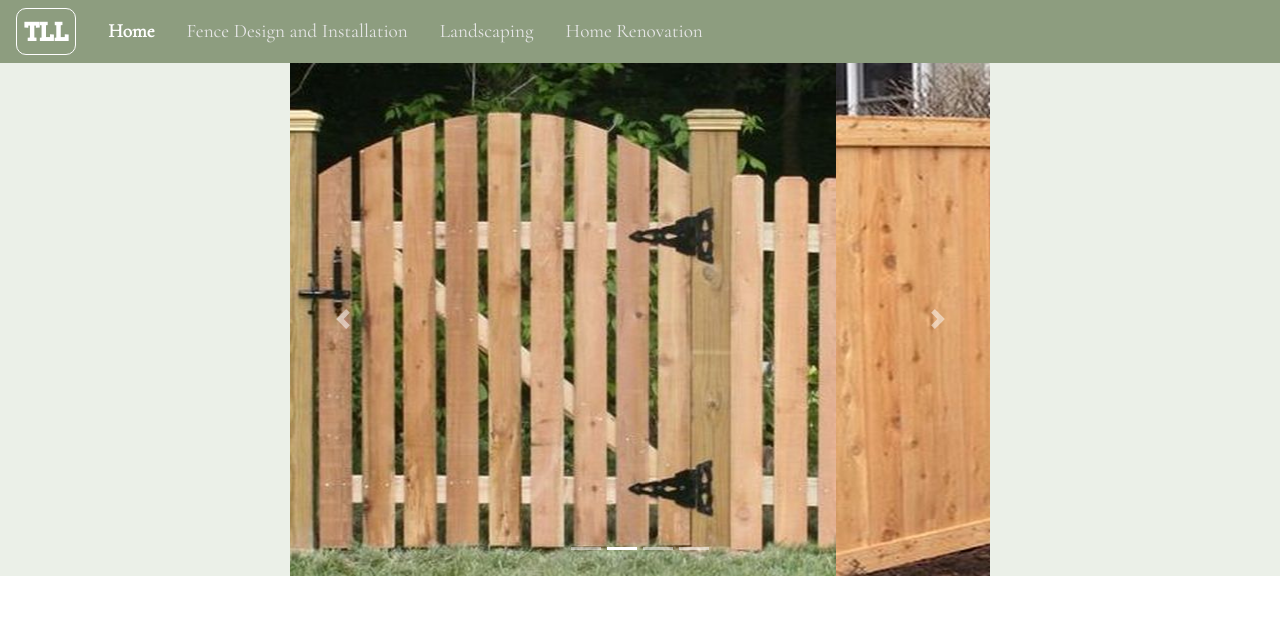
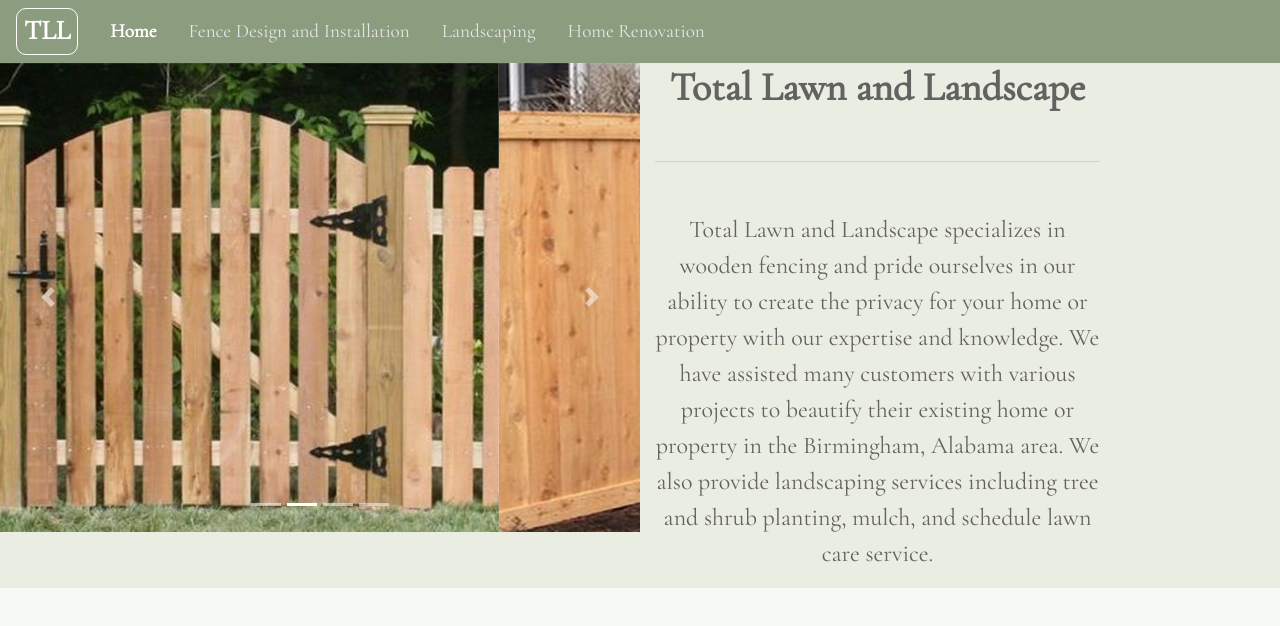
Before and after one commit to Opeezy/Opeezy.github.io, a plain HTML site: page index.html in a window 1280 px wide. Drawn offline with nearby package versions, Linux system fonts and the light colour scheme.

Commit message:
Additions

```diff
--- a/index.html
+++ b/index.html
@@ -17,7 +17,7 @@
   <body>
     <header class="total">
       <nav class="navbar navbar-expand-lg navbar-light bg-light pt-2 pb-2">
-        <a class="navbar-brand" href="#"><strong>TLL</strong></a>
+        <a class="navbar-brand" href="index.html"><strong>TLL</strong></a>
         <button class="navbar-toggler" type="button" data-toggle="collapse" data-target="#navbarSupportedContent" aria-controls="navbarSupportedContent" aria-expanded="false" aria-label="Toggle navigation">
           <span class="navbar-toggler-icon"></span>
         </button>
@@ -40,7 +40,8 @@
       </nav>
       <div class="container-fluid">
         <div class="row">
-          <div id="carouselExampleIndicators" class="carousel slide" data-ride="carousel" align="center">
+          <div class="col-xs-12 col-sm-12 col-md-6 col-lg-6 col-xl-6" id="carousel">
+            <div id="carouselExampleIndicators" class="carousel slide" data-ride="carousel" align="right">
               <ol class="carousel-indicators">
                 <li data-target="#carouselExampleIndicators" data-slide-to="0" class="active"></li>
                 <li data-target="#carouselExampleIndicators" data-slide-to="1"></li>
@@ -71,7 +72,14 @@
               </a>
             </div>
           </div>
+          <div class="col-xs-12 col-sm-12 col-md-6 col-lg-6 col-xl-6" id="intro">
+            <h1><strong> Total Lawn and Landscape</strong></h1>
+            <hr>
+            <p>Total Lawn and Landscape specializes in wooden fencing and pride ourselves in our ability to create the privacy for your home or property with our expertise and knowledge. We have assisted many customers with various projects to beautify their existing home or property in the Birmingham, Alabama area. We also provide landscaping services including tree and shrub planting, mulch, and schedule lawn care service.</p>
           </div>
+        </div>
+      </div>
+
     </header>
 
     <!-- Optional JavaScript -->
--- a/style.css
+++ b/style.css
@@ -1,10 +1,14 @@
+body{
+	background-color: rgba(216, 226, 210, .2);
+}
+
 .bg-light{
 	background-color: rgba(129, 147, 114, .9) !important;
 }
 
 .navbar-brand{
 	color: #FFFFFF !important;
-	font-family: 'Bree Serif', serif !important;
+	font-family: 'Cormorant Garamond', serif; !important;
 	font-size: 1.7rem;
 	border: 1px solid #FFFFFF;
 	border-radius: 10px;
@@ -36,11 +40,41 @@
 }
 
 .row{
-	background-color: rgba(216, 226, 210, .5);
+	background-color: rgba(203, 208, 177, .3);
+	background-size: auto;
+	padding: 0px 0px 0px 0px;
+}
+
+#carousel{
+	padding-left: 0px;
+	padding-right: 0px;
 }
 
 .carousel{
+	float: left;
 	margin: auto;
-	width: 700px;
-	height: 513px;
+	max-width: 700px;
+	max-height: 513px;
 }
+
+#intro{
+	text-align: center;
+	margin: auto;
+	padding-right: 180px;
+	font-family: 'Cormorant Garamond', serif;
+	font-size: 1.5rem;
+	color: #626261;
+}
+
+#intro h1{
+	text-align: center;
+	margin-bottom: 50px;
+}
+
+#intro hr{
+	margin-bottom: 50px;
+}
+
+#intro p{
+	text-align: center;
+}
```
Lines whose indentation alone changed are shown as unchanged.
